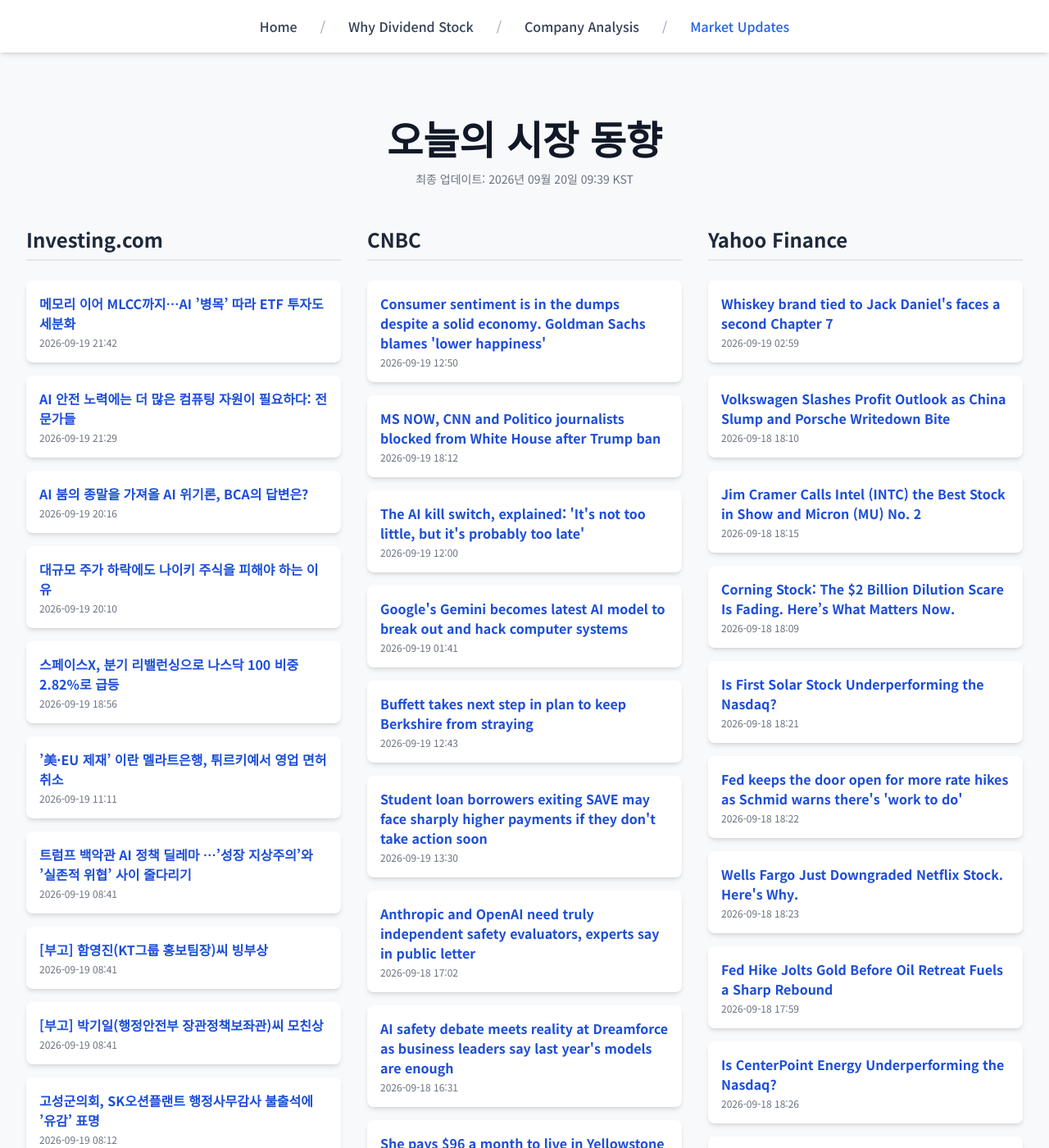
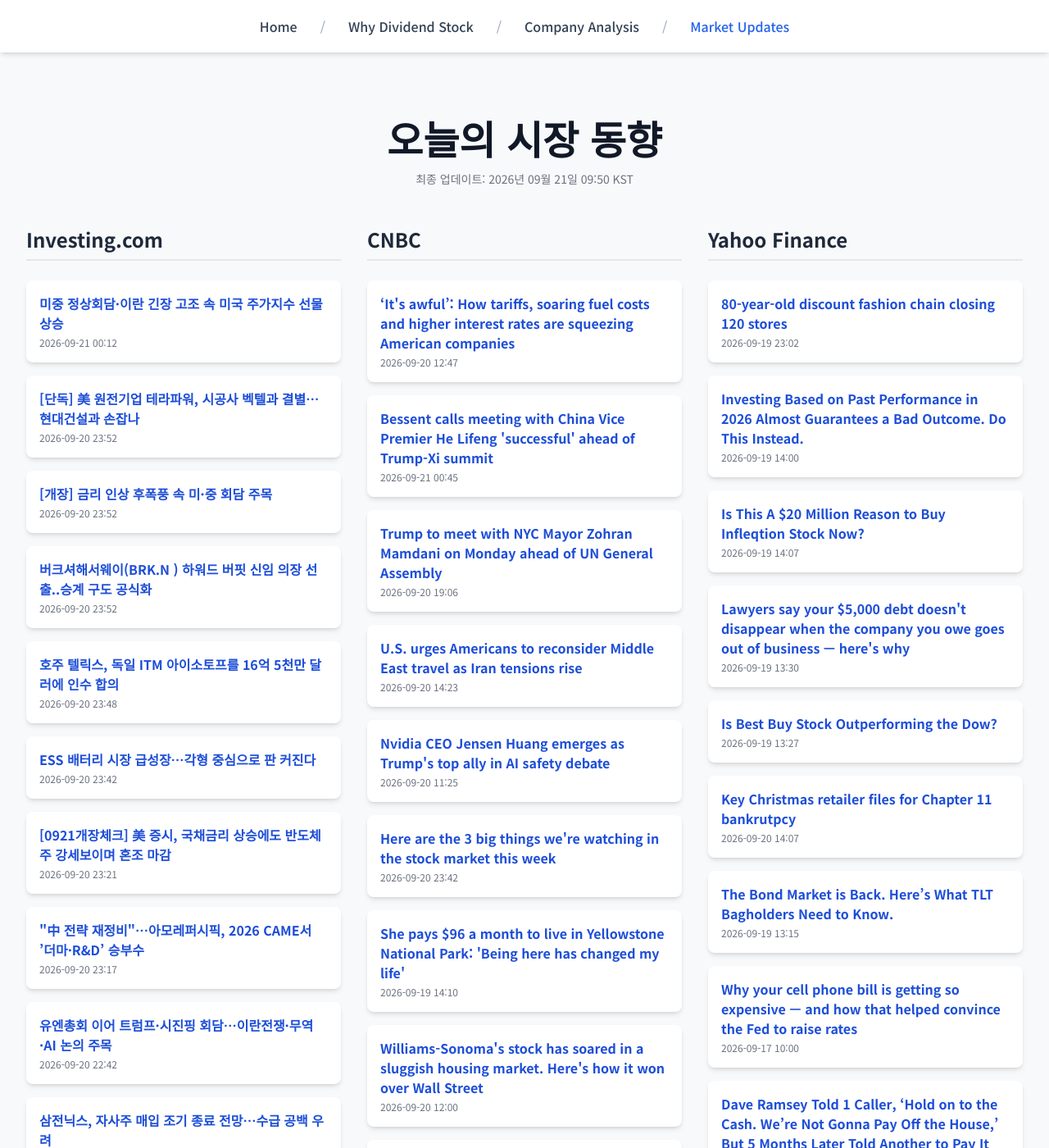
Before and after one commit to Kay-Hwang/my-company-analysis, a Jekyll site: the page built from market-updates.html, in a window 1280 px wide and 1400 px high. Shown: the whole window at 82% size. Built offline with Jekyll 4.4.1, drawn with Linux system fonts in a browser that asks for light colours; nearby versions of some CDN libraries; a script that is not in the unit is left out; some of the changed text lies outside the part shown.

Commit message:
Update daily data

```diff
--- a/_data/latest_data.json
+++ b/_data/latest_data.json
@@ -1,116 +1,104 @@
 {
-  "lastUpdated": "2026년 09월 20일 09:39 KST",
+  "lastUpdated": "2026년 09월 21일 09:50 KST",
   "news": {
     "investing": [
       {
-        "title": "메모리 이어 MLCC까지…AI ’병목’ 따라 ETF 투자도 세분화",
-        "link": "https://kr.investing.com/news/stock-market-news/article-2100254",
-        "pubDate": "2026-09-19 21:42:52",
-        "summary": "메모리 이어 MLCC까지…AI ’병목’ 따라 ETF 투자도 세분화"
+        "title": "미중 정상회담·이란 긴장 고조 속 미국 주가지수 선물 상승",
+        "link": "https://kr.investing.com/news/stock-market-news/article-2100363",
+        "pubDate": "2026-09-21 00:12:42",
+        "summary": "미중 정상회담·이란 긴장 고조 속 미국 주가지수 선물 상승"
       },
       {
-        "title": "AI 안전 노력에는 더 많은 컴퓨팅 자원이 필요하다: 전문가들",
-        "link": "https://kr.investing.com/news/stock-market-news/article-2100253",
-        "pubDate": "2026-09-19 21:29:18",
-        "summary": "AI 안전 노력에는 더 많은 컴퓨팅 자원이 필요하다: 전문가들"
+        "title": "[단독] 美 원전기업 테라파워, 시공사 벡텔과 결별…현대건설과 손잡나",
+        "link": "https://kr.investing.com/news/stock-market-news/article-2100349",
+        "pubDate": "2026-09-20 23:52:19",
+        "summary": "[단독] 美 원전기업 테라파워, 시공사 벡텔과 결별…현대건설과 손잡나"
       },
       {
-        "title": "AI 붐의 종말을 가져올 AI 위기론, BCA의 답변은?",
-        "link": "https://kr.investing.com/news/stock-market-news/article-2100251",
-        "pubDate": "2026-09-19 20:16:51",
-        "summary": "AI 붐의 종말을 가져올 AI 위기론, BCA의 답변은?"
+        "title": "[개장] 금리 인상 후폭풍 속 미·중 회담 주목",
+        "link": "https://kr.investing.com/news/stock-market-news/article-2100347",
+        "pubDate": "2026-09-20 23:52:17",
+        "summary": "[개장] 금리 인상 후폭풍 속 미·중 회담 주목"
       },
       {
-        "title": "대규모 주가 하락에도 나이키 주식을 피해야 하는 이유",
-        "link": "https://kr.investing.com/news/stock-market-news/article-2100248",
-        "pubDate": "2026-09-19 20:10:04",
-        "summary": "대규모 주가 하락에도 나이키 주식을 피해야 하는 이유"
+        "title": "버크셔해서웨이(BRK.N ) 하워드 버핏 신임 의장 선출..승계 구도 공식화",
+        "link": "https://kr.investing.com/news/stock-market-news/article-2100346",
+        "pubDate": "2026-09-20 23:52:14",
+        "summary": "버크셔해서웨이(BRK.N ) 하워드 버핏 신임 의장 선출..승계 구도 공식화"
       },
       {
-        "title": "스페이스X, 분기 리밸런싱으로 나스닥 100 비중 2.82%로 급등",
-        "link": "https://kr.investing.com/news/stock-market-news/article-2100244",
-        "pubDate": "2026-09-19 18:56:58",
-        "summary": "스페이스X, 분기 리밸런싱으로 나스닥 100 비중 2.82%로 급등"
+        "title": "호주 텔릭스, 독일 ITM 아이소토프를 16억 5천만 달러에 인수 합의",
+        "link": "https://kr.investing.com/news/stock-market-news/article-2100354",
+        "pubDate": "2026-09-20 23:48:10",
+        "summary": "호주 텔릭스, 독일 ITM 아이소토프를 16억 5천만 달러에 인수 합의"
       },
       {
-        "title": "’美·EU 제재’ 이란 멜라트은행, 튀르키예서 영업 면허 취소",
-        "link": "https://kr.investing.com/news/stock-market-news/article-2100227",
-        "pubDate": "2026-09-19 11:11:36",
-        "summary": "’美·EU 제재’ 이란 멜라트은행, 튀르키예서 영업 면허 취소"
+        "title": "ESS 배터리 시장 급성장…각형 중심으로 판 커진다",
+        "link": "https://kr.investing.com/news/stock-market-news/article-2100351",
+        "pubDate": "2026-09-20 23:42:01",
+        "summary": "ESS 배터리 시장 급성장…각형 중심으로 판 커진다"
       },
       {
-        "title": "트럼프 백악관 AI 정책 딜레마 …’성장 지상주의’와 ’실존적 위협’ 사이 줄다리기",
-        "link": "https://kr.investing.com/news/stock-market-news/article-2100219",
-        "pubDate": "2026-09-19 08:41:50",
-        "summary": "트럼프 백악관 AI 정책 딜레마 …’성장 지상주의’와 ’실존적 위협’ 사이 줄다리기"
+        "title": "[0921개장체크] 美 증시, 국채금리 상승에도 반도체주 강세보이며 혼조 마감",
+        "link": "https://kr.investing.com/news/stock-market-news/article-2100345",
+        "pubDate": "2026-09-20 23:21:06",
+        "summary": "[0921개장체크] 美 증시, 국채금리 상승에도 반도체주 강세보이며 혼조 마감"
       },
       {
-        "title": "[부고] 함영진(KT그룹 홍보팀장)씨 빙부상",
-        "link": "https://kr.investing.com/news/stock-market-news/article-2100220",
-        "pubDate": "2026-09-19 08:41:19",
-        "summary": "[부고] 함영진(KT그룹 홍보팀장)씨 빙부상"
+        "title": "\"中 전략 재정비\"…아모레퍼시픽, 2026 CAME서 ’더마·R&D’ 승부수",
+        "link": "https://kr.investing.com/news/stock-market-news/article-2100344",
+        "pubDate": "2026-09-20 23:17:38",
+        "summary": "\"中 전략 재정비\"…아모레퍼시픽, 2026 CAME서 ’더마·R&D’ 승부수"
       },
       {
-        "title": "[부고] 박기일(행정안전부 장관정책보좌관)씨 모친상",
-        "link": "https://kr.investing.com/news/stock-market-news/article-2100218",
-        "pubDate": "2026-09-19 08:41:19",
-        "summary": "[부고] 박기일(행정안전부 장관정책보좌관)씨 모친상"
+        "title": "유엔총회 이어 트럼프·시진핑 회담…이란전쟁·무역·AI 논의 주목",
+        "link": "https://kr.investing.com/news/stock-market-news/article-2100336",
+        "pubDate": "2026-09-20 22:42:13",
+        "summary": "유엔총회 이어 트럼프·시진핑 회담…이란전쟁·무역·AI 논의 주목"
       },
       {
-        "title": "고성군의회, SK오션플랜트 행정사무감사 불출석에 ’유감’ 표명",
-        "link": "https://kr.investing.com/news/stock-market-news/article-2100212",
-        "pubDate": "2026-09-19 08:12:15",
-        "summary": "고성군의회, SK오션플랜트 행정사무감사 불출석에 ’유감’ 표명"
+        "title": "삼전닉스, 자사주 매입 조기 종료 전망…수급 공백 우려",
+        "link": "https://kr.investing.com/news/stock-market-news/article-2100338",
+        "pubDate": "2026-09-20 22:41:11",
+        "summary": "삼전닉스, 자사주 매입 조기 종료 전망…수급 공백 우려"
       }
     ],
     "cnbc": [
       {
-        "title": "Consumer sentiment is in the dumps despite a solid economy. Goldman Sachs blames 'lower happiness'",
-        "link": "https://www.cnbc.com/2026/09/19/goldman-sachs-happiness-struggling-consumer-sentiment.html",
-        "pubDate": "Sat, 19 Sep 2026 12:50:49 GMT",
-        "summary": "Goldman economist Joseph Briggs said broader pessimism in society may be contributing to struggling consumer sentiment even as the economy chugs along."
+        "title": "‘It's awful’: How tariffs, soaring fuel costs and higher interest rates are squeezing American companies",
+        "link": "https://www.cnbc.com/2026/09/20/tariffs-fuel-prices-and-interest-rates-squeeze-us-companies.html",
+        "pubDate": "Sun, 20 Sep 2026 12:47:23 GMT",
+        "summary": "Tariffs, fuel prices and interest rates are squeezing American companies, particularly manufacturers, auto suppliers, retailers and transportation businesses."
       },
       {
-        "title": "MS NOW, CNN and Politico journalists blocked from White House after Trump ban",
-        "link": "https://www.cnbc.com/2026/09/19/trump-media-ban-ms-now.html",
-        "pubDate": "Sat, 19 Sep 2026 18:12:15 GMT",
-        "summary": "Journalists from MS NOW, CNN and Politico were denied access to the White House, one day after Trump banned three media outlets over their coverage of him."
+        "title": "Bessent calls meeting with China Vice Premier He Lifeng 'successful' ahead of Trump-Xi summit",
+        "link": "https://www.cnbc.com/2026/09/20/bessent-he-lifeng-trump-xi-summit.html",
+        "pubDate": "Mon, 21 Sep 2026 00:45:26 GMT",
+        "summary": "Treasury Secretary Scott Bessent said his meeting with Chinese Vice Premier He Lifeng was \"successful\" ahead of the Sept. 24 Trump-Xi summit."
       },
       {
-        "title": "The AI kill switch, explained: 'It's not too little, but it's probably too late'",
-        "link": "https://www.cnbc.com/2026/09/19/ai-kill-switch-explained.html",
-        "pubDate": "Sat, 19 Sep 2026 12:00:01 GMT",
-        "summary": "As runaway AI fears reach a crescendo, policymakers and tech leaders are weighing the effectiveness of a magic AI stop button known as a kill switch."
+        "title": "Trump to meet with NYC Mayor Zohran Mamdani on Monday ahead of UN General Assembly",
+        "link": "https://www.cnbc.com/2026/09/20/trump-mamdani-gracie-mansion-meeting.html",
+        "pubDate": "Sun, 20 Sep 2026 19:06:16 GMT",
+        "summary": "The mayor's press office said the meeting will take place at Gracie Mansion and \"will focus on issues affecting New York City and New Yorkers.\""
       },
       {
-        "title": "Google's Gemini becomes latest AI model to break out and hack computer systems",
-        "link": "https://www.cnbc.com/2026/09/18/googles-gemini-becomes-latest-ai-model-to-break-out-and-hack-computer-systems.html",
-        "pubDate": "Sat, 19 Sep 2026 01:41:49 GMT",
-        "summary": "The disclosure comes as scrutiny over misbehaving artificial intelligence intensifies in Washington and Silicon Valley."
+        "title": "U.S. urges Americans to reconsider Middle East travel as Iran tensions rise",
+        "link": "https://www.cnbc.com/2026/09/20/us-middle-east-travel-warning-iran-war-hormuz.html",
+        "pubDate": "Sun, 20 Sep 2026 14:23:53 GMT",
+        "summary": "The State Department urged Americans to reconsider Middle East travel as Houthi attacks intensify and Iran keeps the Strait of Hormuz closed."
       },
       {
-        "title": "Buffett takes next step in plan to keep Berkshire from straying",
-        "link": "https://www.cnbc.com/2026/09/19/warren-buffett-takes-next-step-in-plan-to-keep-berkshire-from-straying.html",
-        "pubDate": "Sat, 19 Sep 2026 12:43:56 GMT",
-        "summary": "Warren Buffett steps down as Berkshire Hathaway's chairman, passing the job to his son, Howard."
+        "title": "Nvidia CEO Jensen Huang emerges as Trump's top ally in AI safety debate",
+        "link": "https://www.cnbc.com/2026/09/20/nvidia-ceo-jensen-huang-emerges-as-trumps-top-ally-in-ai-debate.html",
+        "pubDate": "Sun, 20 Sep 2026 11:25:08 GMT",
+        "summary": "Jensen Huang's position as the leader of the world's most valuable company, has earned him Trump's ear on the most important topics in AI."
       },
       {
-        "title": "Student loan borrowers exiting SAVE may face sharply higher payments if they don't take action soon",
-        "link": "https://www.cnbc.com/2026/09/19/save-student-loan-deadline-avoid-higher-payments.html",
-        "pubDate": "Sat, 19 Sep 2026 13:30:01 GMT",
-        "summary": "Millions of student loan borrowers could see their monthly bills skyrocket if they don't move into an affordable repayment plan soon. Here's what to know."
-      },
-      {
-        "title": "Anthropic and OpenAI need truly independent safety evaluators, experts say in public letter",
-        "link": "https://www.cnbc.com/2026/09/18/ai-safety-evaluators-anthropic-openai-models-security.html",
-        "pubDate": "Fri, 18 Sep 2026 17:02:32 GMT",
-        "summary": "A coalition of over 100 AI experts are urging independence and transparency from Anthropic, OpenAI and other foundation model labs to conduct evaluations."
-      },
-      {
-        "title": "AI safety debate meets reality at Dreamforce as business leaders say last year's models are enough",
-        "link": "https://www.cnbc.com/2026/09/18/at-dreamforce-business-leaders-say-older-ai-models-are-enough.html",
-        "pubDate": "Fri, 18 Sep 2026 16:31:03 GMT",
-        "summary": "At Salesforce's annual mega-conference in San Francisco, attendees said they get enough value from older AI models."
+        "title": "Here are the 3 big things we're watching in the stock market this week",
+        "link": "https://www.cnbc.com/2026/09/20/here-are-the-3-big-things-were-watching-in-the-stock-market-this-week.html",
+        "pubDate": "Sun, 20 Sep 2026 23:42:00 GMT",
+        "summary": "The week ahead is light on macroeconomic data, but investors can still expect plenty of market-moving headlines."
       },
       {
         "title": "She pays $96 a month to live in Yellowstone National Park: 'Being here has changed my life'",
@@ -119,72 +107,84 @@
         "summary": "Zoe De La Paz quit her corporate job in Chicago and in June moved to Yellowstone to work as a seamstress."
       },
       {
-        "title": "A new arms race is unfolding on the ocean floor",
-        "link": "https://www.cnbc.com/2026/09/19/underwater-war-sea-drones-defense-tech.html",
-        "pubDate": "Sat, 19 Sep 2026 05:00:01 GMT",
-        "summary": "Countries and companies are investing in technologies for underwater use amid concerns about the vulnerability of critical infrastructure on the ocean floor."
+        "title": "Williams-Sonoma's stock has soared in a sluggish housing market. Here's how it won over Wall Street",
+        "link": "https://www.cnbc.com/2026/09/20/williams-sonoma-stock-rises-housing-market.html",
+        "pubDate": "Sun, 20 Sep 2026 12:00:01 GMT",
+        "summary": "Williams-Sonoma is outperforming the furnishings industry due to its ability to grow profitability despite a weak housing backdrop."
+      },
+      {
+        "title": "Caruso-Cabrera: The investing tailwinds for Latin America are the best in decades",
+        "link": "https://www.cnbc.com/2026/09/20/caruso-cabrera-the-investing-tailwinds-for-latin-america-are-the-best-in-decades.html",
+        "pubDate": "Sun, 20 Sep 2026 11:59:45 GMT",
+        "summary": "As measured by the iShares Latin America 40 ETF (ILF), the region is handily beating the S&amp;P 500 year to date, up 15% compared to the S&amp;P's 11% move"
+      },
+      {
+        "title": "Budget airline king Bill Franke warms to first-class seats and premium upgrades",
+        "link": "https://www.cnbc.com/2026/09/20/bill-franke-frontier-spirit-budget-airlines.html",
+        "pubDate": "Sun, 20 Sep 2026 12:00:01 GMT",
+        "summary": "Serial airline investor Bill Franke is embracing more upmarket changes like first-class seats."
       }
     ],
     "yahoo": [
       {
-        "title": "Whiskey brand tied to Jack Daniel's faces a second Chapter 7",
-        "link": "https://finance.yahoo.com/small-business/articles/170-old-whiskey-brands-saga-171043884.html",
-        "pubDate": "2026-09-19T02:59:56Z",
-        "summary": "Whiskey brand tied to Jack Daniel's faces a second Chapter 7"
+        "title": "80-year-old discount fashion chain closing 120 stores",
+        "link": "https://finance.yahoo.com/small-business/articles/tj-maxx-rival-closing-120-181700076.html",
+        "pubDate": "2026-09-19T23:02:22Z",
+        "summary": "80-year-old discount fashion chain closing 120 stores"
       },
       {
-        "title": "Volkswagen Slashes Profit Outlook as China Slump and Porsche Writedown Bite",
-        "link": "https://finance.yahoo.com/markets/stocks/articles/volkswagen-slashes-profit-outlook-china-181000583.html",
-        "pubDate": "2026-09-18T18:10:00Z",
-        "summary": "Volkswagen Slashes Profit Outlook as China Slump and Porsche Writedown Bite"
+        "title": "Investing Based on Past Performance in 2026 Almost Guarantees a Bad Outcome. Do This Instead.",
+        "link": "https://finance.yahoo.com/markets/stocks/articles/investing-based-past-performance-2026-140002456.html",
+        "pubDate": "2026-09-19T14:00:02Z",
+        "summary": "Investing Based on Past Performance in 2026 Almost Guarantees a Bad Outcome. Do This Instead."
       },
       {
-        "title": "Jim Cramer Calls Intel (INTC) the Best Stock in Show and Micron (MU) No. 2",
-        "link": "https://finance.yahoo.com/markets/stocks/articles/jim-cramer-calls-intel-intc-181522000.html",
-        "pubDate": "2026-09-18T18:15:22Z",
-        "summary": "Jim Cramer Calls Intel (INTC) the Best Stock in Show and Micron (MU) No. 2"
+        "title": "Is This A $20 Million Reason to Buy Infleqtion Stock Now?",
+        "link": "https://finance.yahoo.com/markets/stocks/articles/20-million-reason-buy-infleqtion-140725770.html",
+        "pubDate": "2026-09-19T14:07:25Z",
+        "summary": "Is This A $20 Million Reason to Buy Infleqtion Stock Now?"
       },
       {
-        "title": "Corning Stock: The $2 Billion Dilution Scare Is Fading. Here’s What Matters Now.",
-        "link": "https://finance.yahoo.com/markets/stocks/articles/corning-stock-2-billion-dilution-180923077.html",
-        "pubDate": "2026-09-18T18:09:23Z",
-        "summary": "Corning Stock: The $2 Billion Dilution Scare Is Fading. Here’s What Matters Now."
+        "title": "Lawyers say your $5,000 debt doesn't disappear when the company you owe goes out of business — here's why",
+        "link": "https://finance.yahoo.com/small-business/articles/lawyers-5-000-debt-doesnt-133000085.html",
+        "pubDate": "2026-09-19T13:30:00Z",
+        "summary": "Lawyers say your $5,000 debt doesn't disappear when the company you owe goes out of business — here's why"
       },
       {
-        "title": "Is First Solar Stock Underperforming the Nasdaq?",
-        "link": "https://finance.yahoo.com/markets/stocks/articles/first-solar-stock-underperforming-nasdaq-182115801.html",
-        "pubDate": "2026-09-18T18:21:15Z",
-        "summary": "Is First Solar Stock Underperforming the Nasdaq?"
+        "title": "Is Best Buy Stock Outperforming the Dow?",
+        "link": "https://finance.yahoo.com/markets/stocks/articles/best-buy-stock-outperforming-dow-132723594.html",
+        "pubDate": "2026-09-19T13:27:23Z",
+        "summary": "Is Best Buy Stock Outperforming the Dow?"
       },
       {
-        "title": "Fed keeps the door open for more rate hikes as Schmid warns there's 'work to do'",
-        "link": "https://finance.yahoo.com/economy/policy/article/fed-keeps-the-door-open-for-more-rate-hikes-as-schmid-warns-theres-work-to-do-182214817.html",
-        "pubDate": "2026-09-18T18:22:14Z",
-        "summary": "Fed keeps the door open for more rate hikes as Schmid warns there's 'work to do'"
+        "title": "Key Christmas retailer files for Chapter 11 bankrutpcy",
+        "link": "https://finance.yahoo.com/small-business/articles/key-christmas-retailer-files-chapter-140700474.html",
+        "pubDate": "2026-09-20T14:07:00Z",
+        "summary": "Key Christmas retailer files for Chapter 11 bankrutpcy"
       },
       {
-        "title": "Wells Fargo Just Downgraded Netflix Stock. Here's Why.",
-        "link": "https://finance.yahoo.com/markets/stocks/articles/wells-fargo-just-downgraded-netflix-182315862.html",
-        "pubDate": "2026-09-18T18:23:15Z",
-        "summary": "Wells Fargo Just Downgraded Netflix Stock. Here's Why."
+        "title": "The Bond Market is Back. Here’s What TLT Bagholders Need to Know.",
+        "link": "https://finance.yahoo.com/markets/options/articles/bond-market-back-tlt-bagholders-131502737.html",
+        "pubDate": "2026-09-19T13:15:02Z",
+        "summary": "The Bond Market is Back. Here’s What TLT Bagholders Need to Know."
       },
       {
-        "title": "Fed Hike Jolts Gold Before Oil Retreat Fuels a Sharp Rebound",
-        "link": "https://finance.yahoo.com/markets/commodities/articles/fed-hike-jolts-gold-oil-175938582.html",
-        "pubDate": "2026-09-18T17:59:38Z",
-        "summary": "Fed Hike Jolts Gold Before Oil Retreat Fuels a Sharp Rebound"
+        "title": "Why your cell phone bill is getting so expensive — and how that helped convince the Fed to raise rates",
+        "link": "https://finance.yahoo.com/economy/policy/article/why-your-cell-phone-bill-is-getting-so-expensive--and-how-that-helped-convince-the-fed-to-raise-rates-100000440.html",
+        "pubDate": "2026-09-17T10:00:00Z",
+        "summary": "Why your cell phone bill is getting so expensive — and how that helped convince the Fed to raise rates"
       },
       {
-        "title": "Is CenterPoint Energy Underperforming the Nasdaq?",
-        "link": "https://finance.yahoo.com/markets/stocks/articles/centerpoint-energy-underperforming-nasdaq-182622146.html",
-        "pubDate": "2026-09-18T18:26:22Z",
-        "summary": "Is CenterPoint Energy Underperforming the Nasdaq?"
+        "title": "Dave Ramsey Told 1 Caller, ‘Hold on to the Cash. We’re Not Gonna Pay Off the House,’ But 5 Months Later Told Another to Pay It Off That Night. Here’s Why.",
+        "link": "https://finance.yahoo.com/markets/stocks/articles/dave-ramsey-told-1-caller-130002244.html",
+        "pubDate": "2026-09-19T13:00:02Z",
+        "summary": "Dave Ramsey Told 1 Caller, ‘Hold on to the Cash. We’re Not Gonna Pay Off the House,’ But 5 Months Later Told Another to Pay It Off That Night. Here’s Why."
       },
       {
-        "title": "Merck Stock Nearly Doubled Without A Change In Its Revenue Growth",
-        "link": "https://finance.yahoo.com/markets/stocks/articles/merck-stock-nearly-doubled-without-180909523.html",
-        "pubDate": "2026-09-18T18:09:09Z",
-        "summary": "Merck Stock Nearly Doubled Without A Change In Its Revenue Growth"
+        "title": "Wall Street’s Favorite Safe Haven Could Be In Trouble. How Investors Should Play Gold Here.",
+        "link": "https://finance.yahoo.com/markets/commodities/articles/wall-street-favorite-safe-haven-130003037.html",
+        "pubDate": "2026-09-19T13:00:03Z",
+        "summary": "Wall Street’s Favorite Safe Haven Could Be In Trouble. How Investors Should Play Gold Here."
       }
     ]
   }
```
